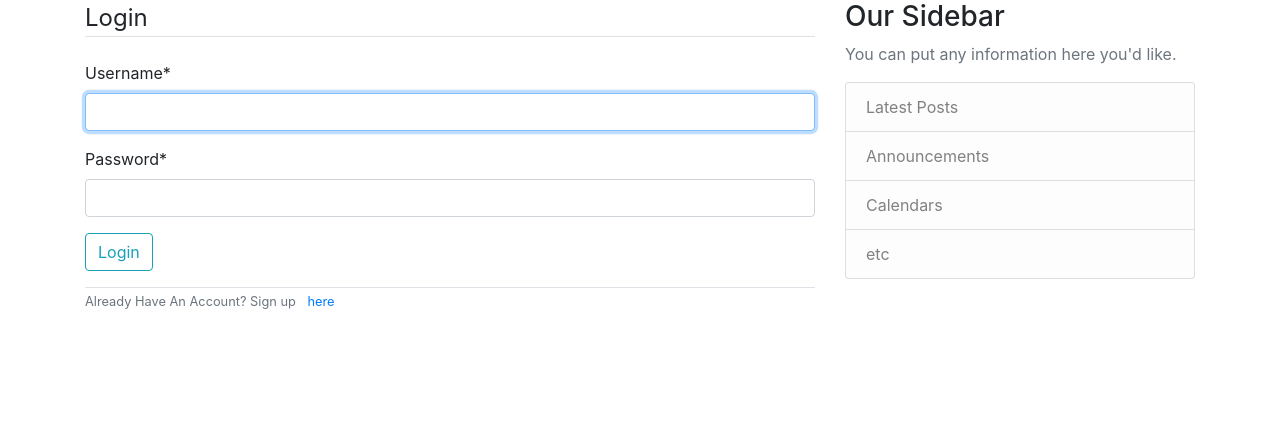
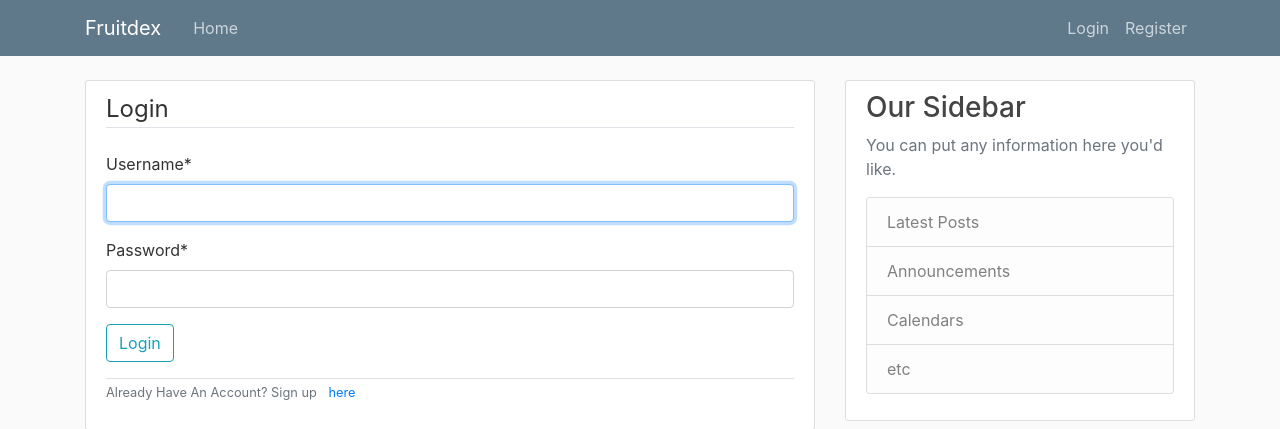
Before and after one commit to KadeemComp/SoftwareEngineeringProject, a Django app: page /login/ in a window 1280 px wide. Shown: the top 429 px of the page. Run offline with Django 3.2, Linux system fonts and the light colour scheme; parts of the project's set-up code (start-up, migrations or seed data) failed here and were passed over; some libraries are stand-ins or nearby versions.

Commit message:
Added the nav bar to Sign up and login

```diff
--- a/Fruitdex/Home/templates/Home/browse.html
+++ b/Fruitdex/Home/templates/Home/browse.html
@@ -1,4 +1,5 @@
 {% extends "Home/home_layout.html" %}
+
 {% block title %}
         Browse Caribbean FruitDex
 {% endblock %}
--- a/Fruitdex/Home/templates/Home/home_layout.html
+++ b/Fruitdex/Home/templates/Home/home_layout.html
@@ -4,16 +4,16 @@
 <head>
     <meta charset="UTF-8">
     <meta http-equiv="X-UA-Compatible" content="IE=edge">
-    <link href="{% static 'Home/styles.css' %}" rel = "stylesheet"> </link>
-
     <meta charset="utf-8">
     <meta name="viewport" content="width=device-width, initial-scale=1, shrink-to-fit=no">
 
     <!-- Bootstrap CSS -->
     <link rel="stylesheet" href="https://maxcdn.bootstrapcdn.com/bootstrap/4.0.0/css/bootstrap.min.css" integrity="sha384-Gn5384xqQ1aoWXA+058RXPxPg6fy4IWvTNh0E263XmFcJlSAwiGgFAW/dAiS6JXm" crossorigin="anonymous">
 
-    <!-- Font CSS -->
+    <!-- nav bar and sidebar CSS -->
     <link rel = "stylesheet"  type="text/css"  href="{% static 'Home/layout.css' %}">
+
+    <link href="{% static 'Home/styles.css' %}" rel = "stylesheet"> </link>
 
     {% if title %}
         <title> Fruitdex - {{ title }}</title>
--- a/Fruitdex/Home/views.py
+++ b/Fruitdex/Home/views.py
@@ -16,11 +16,9 @@ fruits = [
        'scientific_name': 'somethingElse',
        'content': {'Grenada - apple', 'Trinidad - apple'},
        'author': 'john Doe',
-       'date_posted': 'December 1nd, 2018'
+       'date_posted': 'December 1st, 2018'
     }
     ]
-
-
 
 
 config = {
--- a/Fruitdex/Users/templates/Users/layout.html
+++ b/Fruitdex/Users/templates/Users/layout.html
@@ -10,8 +10,8 @@
     <!-- Bootstrap CSS -->
     <link rel="stylesheet" href="https://maxcdn.bootstrapcdn.com/bootstrap/4.0.0/css/bootstrap.min.css" integrity="sha384-Gn5384xqQ1aoWXA+058RXPxPg6fy4IWvTNh0E263XmFcJlSAwiGgFAW/dAiS6JXm" crossorigin="anonymous">
 
-    <!-- Font CSS -->
-    <link rel = "stylesheet"  type="text/css"  href="{% static 'User/layout.css' %}">
+    <!-- nav bar and sidebar CSS -->
+    <link rel = "stylesheet"  type="text/css"  href="{% static 'Users/layout.css' %}">
 
     <!-- <link href="{% static 'Users/styles.css' %}" rel = "stylesheet"> </link> -->
 
@@ -27,7 +27,7 @@
 </head>
 <body>
 
-    <!-- <header class="site-header">
+  <header class="site-header">
     <nav class="navbar navbar-expand-md navbar-dark bg-steel fixed-top">
       <div class="container">
         <a class="navbar-brand mr-4" href="/">Fruitdex</a>
@@ -36,25 +36,25 @@
         </button>
         <div class="collapse navbar-collapse" id="navbarToggle">
           <div class="navbar-nav mr-auto">
-                <a class="nav-item nav-link" href="/">Home</a> -->
+            <a class="nav-item nav-link" href="/">Home</a>
             <!-- <a class="nav-item nav-link" href="/about">About</a> -->
-              <!-- </div> -->
+          </div>
           <!-- Navbar Right Side -->
-              <!-- <div class="navbar-nav">
-                <a class="nav-item nav-link" href="#">Login</a>
-                <a class="nav-item nav-link" href="#">Register</a>
+          <div class="navbar-nav">
+            <a class="nav-item nav-link" href="{% url 'login' %}">Login</a>
+            <a class="nav-item nav-link" href="{% url 'signup' %}">Register</a>
           </div>
         </div>
       </div>
     </nav>
-      </header> -->
+  </header>
 
-    <!-- {% if messages %}
+    {% if messages %}
         {% for message in messages %}
             <div class = "alert alert-{{ message.tags }}"></div>
             {{ message }}
         {% endfor %}
-    {% endif %} -->
+    {% endif %}
 
     <main role="main" class="container">
         <div class="row">
--- a/Fruitdex/Users/templates/Users/logout.html
+++ b/Fruitdex/Users/templates/Users/logout.html
@@ -4,8 +4,7 @@
 
 <h2>You have been logged out</h2>
 <div class = "border-top pt -3">
-<small class = "text-muted">
-    <a href ="{% url 'login' %}">Log In Again</a>
+<small class = "text-muted"> <a href ="{% url 'login' %}">Log In Again</a>
 </small>
 </div>
 
--- a/Fruitdex/Users/templates/Users/signup.html
+++ b/Fruitdex/Users/templates/Users/signup.html
@@ -40,7 +40,7 @@
     {%csrf_token%}
     <fieldset class = "form-group">
       <legend class = "border-bottom mb-4"> Join today</legend>
-      {{ form|crispy }} <!--- .as_p allows the form to be printed in paragraph page -->
+      {{ form|crispy }}
     </fieldset>
     <div class = "form-group">
       <button class = "btn btn-outline-info" type = "submit">Sign Up</button>
```
Also changed, not shown: Fruitdex/db.sqlite3. Lines whose indentation alone changed are shown as unchanged.
